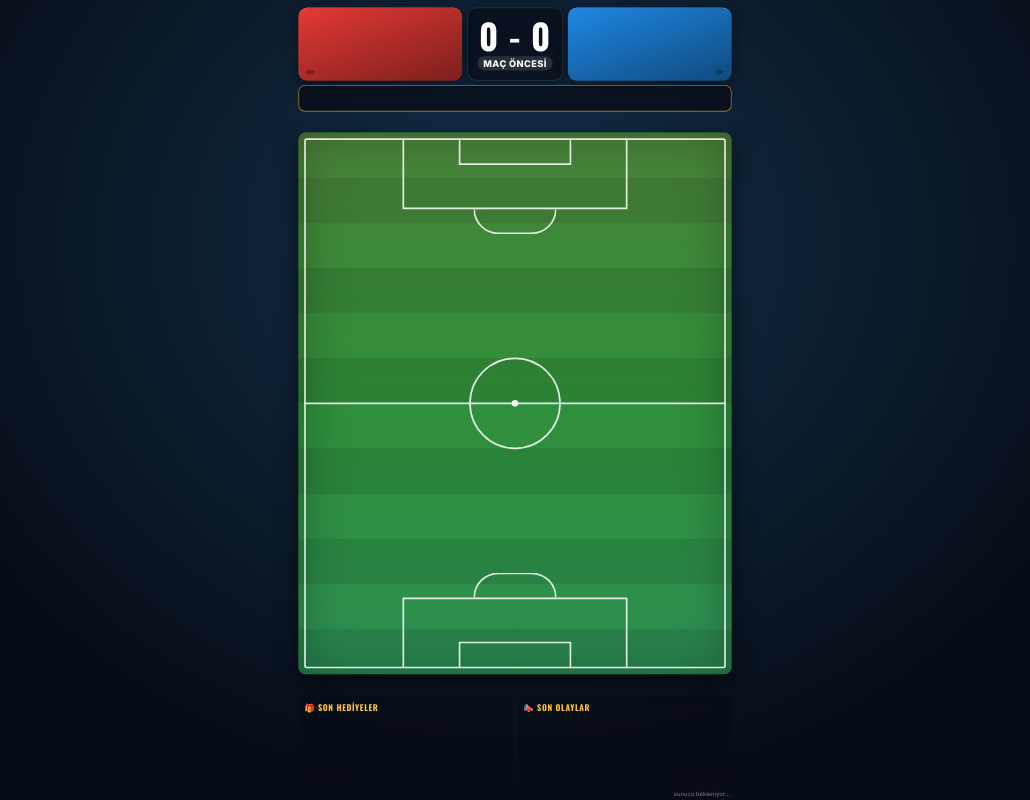
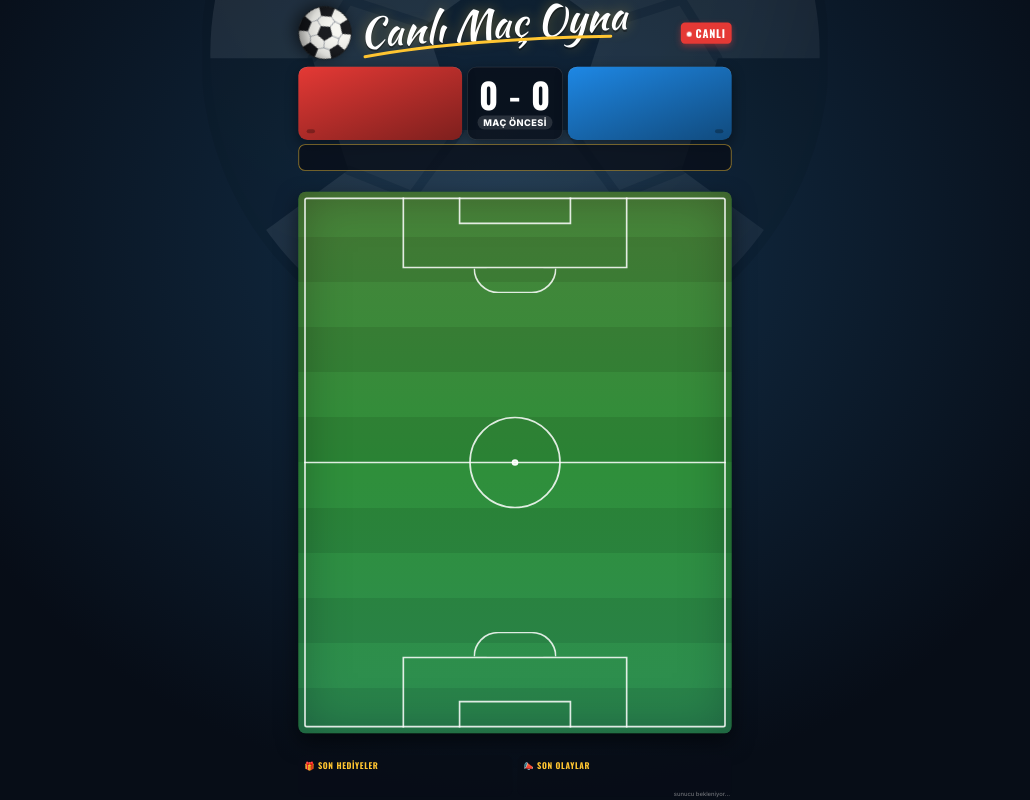
Before and after one commit to adhbabu/Bus-Tycoon-Game, a website: page tiktok-futbol/public/overlay.html in a window 1280 px wide. Shown: the whole page, without its empty margins (125-1155 px from the left). Drawn offline with nearby package versions, Linux system fonts and the light colour scheme.

Commit message:
TikTok futbol: el yazısı 'Canlı Maç Oyna' logosu ve klasik top arka planı
- Üstte el yazısı logo, dönen klasik siyah-beyaz top (koddan üretilen SVG), CANLI rozeti
- Arka planda soluk dev klasik top; skor tabelası TikTok'un üst menüsünden aşağı kaydı
- Alt bölüm sıkıştırıldı; spiker sıradan mevki değişimlerinde susmaz
- Demo butonları telefonda tek satır

Co-Authored-By: Claude Opus 5.5 <noreply@anthropic.com>
Claude-Session: https://claude.ai/code/session_01C7jD9tmDEVe687mtJpZs35

```diff
--- a/tiktok-futbol/config.json
+++ b/tiktok-futbol/config.json
@@ -5,7 +5,7 @@
   "host": "127.0.0.1",
 
   "allowTeamSwitch": true,
-  "announceTopN": 5,
+  "announceTopN": 3,
   "bigGift": 99,
 
   "auto": {
@@ -22,7 +22,7 @@
 
   "positions": [
     { "key": "ST",  "name": "Santrfor",  "short": "FOR", "x": 0.50, "y": 0.90, "attack": 5,    "minCoins": 0 },
-    { "key": "CAM", "name": "10 Numara", "short": "10",  "x": 0.50, "y": 0.67, "attack": 3,    "minCoins": 0 },
+    { "key": "CAM", "name": "10 Numara", "short": "10",  "x": 0.50, "y": 0.655, "attack": 3,    "minCoins": 0 },
     { "key": "GK",  "name": "Kaleci",    "short": "KL",  "x": 0.50, "y": 0.07, "attack": 0.02, "minCoins": 0 },
     { "key": "LW",  "name": "Sol Kanat", "short": "SLK", "x": 0.15, "y": 0.72, "attack": 2.5,  "minCoins": 0 },
     { "key": "RW",  "name": "Sağ Kanat", "short": "SĞK", "x": 0.85, "y": 0.72, "attack": 2.5,  "minCoins": 0 },
--- a/tiktok-futbol/public/fx.js
+++ b/tiktok-futbol/public/fx.js
@@ -315,7 +315,7 @@ window.FX = (() => {
   let canvas = null;
   let c2d = null;
   let parts = [];
-  function confetti(colors = ['#ffc531', '#ffffff', '#e53935', '#1e88e5'], n = 170, x = 540, y = 900) {
+  function confetti(colors = ['#ffc531', '#ffffff', '#e53935', '#1e88e5'], n = 170, x = 540, y = 1040) {
     if (!canvas) {
       canvas = document.createElement('canvas');
       canvas.width = 1080;
--- a/tiktok-futbol/public/overlay.html
+++ b/tiktok-futbol/public/overlay.html
@@ -11,7 +11,7 @@
 <title>Canlı Futbol</title>
 <link rel="preconnect" href="https://fonts.googleapis.com">
 <link rel="preconnect" href="https://fonts.gstatic.com" crossorigin>
-<link href="https://fonts.googleapis.com/css2?family=Oswald:wght@500;700&family=Inter:wght@500;700;800&display=swap" rel="stylesheet">
+<link href="https://fonts.googleapis.com/css2?family=Kaushan+Script&family=Oswald:wght@500;700&family=Inter:wght@500;700;800&display=swap" rel="stylesheet">
 <style>
   :root {
     --A: #e53935;
@@ -40,9 +40,27 @@
     transform-origin: 0 0;
   }
 
+  /* ---------- logo: el yazısı + klasik top ---------- */
+  #bgball { position: absolute; left: 50%; top: -620px; width: 1500px; height: 1500px; margin-left: -750px; opacity: .085; pointer-events: none; }
+  #logo { position: absolute; left: 20px; right: 20px; top: 6px; height: 146px; display: flex; align-items: center; gap: 18px; }
+  #logo .ball { flex: none; width: 128px; height: 128px; filter: drop-shadow(0 10px 18px rgba(0,0,0,.55)); animation: spin 16s linear infinite; }
+  #logo .lt { position: relative; flex: 1; min-width: 0; transform: rotate(-4deg); transform-origin: left center; }
+  #logo .lt b {
+    display: block; font-family: 'Kaushan Script', 'Brush Script MT', cursive; font-weight: 400; font-size: 98px; line-height: 1.05;
+    color: #fff; white-space: nowrap; text-shadow: 0 5px 0 rgba(0,0,0,.35), 0 0 30px rgba(255,197,49,.35);
+  }
+  #logo .lt svg { position: absolute; left: 6px; bottom: -14px; width: 600px; height: 30px; overflow: visible; }
+  #logo .live {
+    flex: none; align-self: center; font-family: Oswald, sans-serif; font-weight: 700; font-size: 26px; letter-spacing: 2px;
+    background: #e53935; color: #fff; border-radius: 10px; padding: 6px 14px; box-shadow: 0 6px 16px rgba(229,57,53,.45);
+  }
+  #logo .live::before { content: ''; display: inline-block; width: 12px; height: 12px; border-radius: 50%; background: #fff; margin-right: 9px; vertical-align: 3px; animation: blink 1s infinite; }
+  @keyframes spin { to { transform: rotate(360deg); } }
+  @media (prefers-reduced-motion: reduce) { #logo .ball { animation: none; } }
+
   /* ---------- skor tabelası ---------- */
   #header {
-    position: absolute; left: 20px; right: 20px; top: 18px; height: 176px;
+    position: absolute; left: 20px; right: 20px; top: 160px; height: 176px;
     display: grid; grid-template-columns: 1fr 230px 1fr; gap: 12px;
   }
   .tm {
@@ -100,7 +118,7 @@
 
   /* ---------- nasıl katılırım ---------- */
   #howto {
-    position: absolute; left: 20px; right: 20px; top: 204px; height: 64px;
+    position: absolute; left: 20px; right: 20px; top: 346px; height: 64px;
     border-radius: 16px; background: var(--panel); border: 2px solid rgba(255,197,49,.55);
     display: flex; align-items: center; justify-content: center; gap: 12px;
     font-size: 25px; font-weight: 700; white-space: nowrap; overflow: hidden;
@@ -121,12 +139,12 @@
   }
   .bench .lbl { color: #fff; background: var(--c); border-radius: 8px; padding: 3px 10px; flex: none; }
   .bench .b { background: rgba(255,255,255,.08); border-radius: 8px; padding: 3px 9px; }
-  #benchA { top: 276px; }
-  #benchB { top: 1626px; }
+  #benchA { top: 418px; }
+  #benchB { top: 1768px; }
 
   /* ---------- saha ---------- */
   #pitch {
-    position: absolute; left: 20px; top: 318px; width: 1040px; height: 1300px;
+    position: absolute; left: 20px; top: 460px; width: 1040px; height: 1300px;
     border-radius: 18px; overflow: hidden;
     background:
       repeating-linear-gradient(180deg, #2f8f3a 0 108.33px, #2a8234 108.33px 216.66px);
@@ -187,10 +205,10 @@
 
   /* ---------- alt bölüm ---------- */
   #bottom {
-    position: absolute; left: 20px; right: 20px; top: 1670px; height: 232px;
+    position: absolute; left: 20px; right: 20px; top: 1812px; height: 100px;
     display: grid; grid-template-columns: 1fr 1fr; gap: 12px;
   }
-  .col { background: var(--panel); border-radius: 18px; padding: 12px 14px; overflow: hidden; }
+  .col { background: var(--panel); border-radius: 18px; padding: 10px 14px; overflow: hidden; }
   .col h3 { font-family: Oswald, sans-serif; font-size: 20px; letter-spacing: 1.5px; color: var(--gold); margin-bottom: 6px; }
   .row {
     display: flex; align-items: center; gap: 10px; height: 38px; font-size: 18px; font-weight: 700;
@@ -203,7 +221,7 @@
 
   /* ---------- duyurular ---------- */
   #toast {
-    position: absolute; left: 60px; right: 60px; top: 880px; min-height: 150px;
+    position: absolute; left: 60px; right: 60px; top: 1022px; min-height: 150px;
     border-radius: 26px; padding: 22px 28px;
     background: linear-gradient(135deg, var(--c), color-mix(in srgb, var(--c) 45%, #000));
     border: 4px solid #fff; box-shadow: 0 25px 60px rgba(0,0,0,.6);
@@ -214,12 +232,12 @@
   #toast.show { opacity: 1; transform: scale(1); }
   #toast .tav { width: 104px; height: 104px; border-radius: 50%; border: 4px solid #fff; background: rgba(0,0,0,.3) center/cover; flex: none; display: none; }
   #toast .tt { font-family: Oswald, sans-serif; font-weight: 700; font-size: 46px; line-height: 1.1; text-shadow: 0 3px 8px rgba(0,0,0,.4); }
-  #toast.goal { top: 720px; flex-direction: column; text-align: center; padding: 30px; }
+  #toast.goal { top: 862px; flex-direction: column; text-align: center; padding: 30px; }
   #toast.goal .big { display: block; }
   #toast .big { display: none; font-family: Oswald, Impact, sans-serif; font-weight: 700; font-size: 150px; line-height: .95; letter-spacing: 4px; color: #fff; text-shadow: 0 6px 0 rgba(0,0,0,.35); animation: shake .5s ease 2; }
 
   #final {
-    position: absolute; left: 70px; right: 70px; top: 760px; padding: 30px; z-index: 15;
+    position: absolute; left: 70px; right: 70px; top: 902px; padding: 30px; z-index: 15;
     border-radius: 28px; background: rgba(6,10,18,.92); border: 4px solid var(--gold);
     text-align: center; display: none; box-shadow: 0 25px 60px rgba(0,0,0,.6);
   }
@@ -230,7 +248,7 @@
 
   /* ---------- spiker altyazısı ---------- */
   #spiker {
-    position: absolute; left: 20px; right: 20px; top: 200px; z-index: 18;
+    position: absolute; left: 20px; right: 20px; top: 342px; z-index: 18;
     display: flex; align-items: center; gap: 18px; padding: 16px 22px;
     border-radius: 20px; background: rgba(6,10,18,.94); border: 3px solid var(--c, var(--gold));
     box-shadow: 0 14px 40px rgba(0,0,0,.6), 0 0 26px color-mix(in srgb, var(--c, var(--gold)) 45%, transparent);
@@ -279,6 +297,14 @@
 <body>
 <div id="wrap">
 <div id="stage">
+  <div id="bgball" aria-hidden="true"></div>
+  <div id="logo">
+    <div class="ball" id="logoBall" aria-hidden="true"></div>
+    <div class="lt"><b>Canlı Maç Oyna</b>
+      <svg viewBox="0 0 600 30" aria-hidden="true"><path d="M4 22 C 160 4, 380 2, 596 14" fill="none" stroke="#ffc531" stroke-width="7" stroke-linecap="round"/></svg>
+    </div>
+    <span class="live">CANLI</span>
+  </div>
   <div id="header">
     <div class="tm A" id="tmA" style="--c: var(--A)">
       <div class="tn"></div><div class="ti"></div><div class="tc"></div><div class="ml"></div><div class="meter"><i></i></div>
@@ -350,6 +376,47 @@ fit();
 
 let state = null;
 const colors = { A: '#e53935', B: '#1e88e5' };
+
+// ---------- klasik siyah-beyaz futbol topu (SVG, koddan üretilir) ----------
+function classicBall(id, R = 100) {
+  const d = Math.PI / 180, c = R;
+  const at = (x, y, r, a) => [x + r * Math.cos(a), y + r * Math.sin(a)];
+  const pent = (x, y, r, rot) => [0, 1, 2, 3, 4].map((j) => at(x, y, r, rot + j * 72 * d));
+  const pts = (a) => a.map((p) => p.map((v) => v.toFixed(1)).join(',')).join(' ');
+  const mid = pent(c, c, 0.3 * R, -90 * d);
+  const Q = [0, 1, 2, 3, 4].map((i) => at(c, c, 0.56 * R, (-90 + 72 * i) * d));
+  const outer = [0, 1, 2, 3, 4].map((i) => {
+    const a = (-54 + 72 * i) * d;
+    const [x, y] = at(c, c, 0.88 * R, a);
+    return pent(x, y, 0.32 * R, a);
+  });
+  let ln = '';
+  const L = (p, q) => { ln += `<line x1="${p[0].toFixed(1)}" y1="${p[1].toFixed(1)}" x2="${q[0].toFixed(1)}" y2="${q[1].toFixed(1)}"/>`; };
+  mid.forEach((p, i) => L(p, Q[i]));
+  const all = outer.flat();
+  const dist = (u, v) => Math.hypot(u[0] - v[0], u[1] - v[1]);
+  Q.forEach((q) => all.slice().sort((u, v) => dist(u, q) - dist(v, q)).slice(0, 2).forEach((v) => L(q, v)));
+  outer.forEach((pg) => [pg[1], pg[4]].forEach((v) => {
+    const a = Math.atan2(v[1] - c, v[0] - c);
+    L(v, at(c, c, R * 1.2, a));
+  }));
+  return `<svg viewBox="0 0 ${2 * R} ${2 * R}" width="100%" height="100%">
+    <defs>
+      <clipPath id="${id}c"><circle cx="${c}" cy="${c}" r="${R - 1}"/></clipPath>
+      <radialGradient id="${id}s" cx="36%" cy="30%" r="80%"><stop offset="0" stop-color="#fff" stop-opacity=".0"/><stop offset=".65" stop-color="#000" stop-opacity=".12"/><stop offset="1" stop-color="#000" stop-opacity=".5"/></radialGradient>
+    </defs>
+    <g clip-path="url(#${id}c)">
+      <circle cx="${c}" cy="${c}" r="${R}" fill="#f7f7f2"/>
+      <g stroke="#8d949c" stroke-width="${(R * 0.03).toFixed(1)}" stroke-linecap="round">${ln}</g>
+      <polygon points="${pts(mid)}" fill="#14161a"/>
+      ${outer.map((pg) => `<polygon points="${pts(pg)}" fill="#14161a"/>`).join('')}
+      <circle cx="${c}" cy="${c}" r="${R}" fill="url(#${id}s)"/>
+    </g>
+    <circle cx="${c}" cy="${c}" r="${R - 1}" fill="none" stroke="#0b0d10" stroke-width="${(R * 0.03).toFixed(1)}"/>
+  </svg>`;
+}
+document.getElementById('logoBall').innerHTML = classicBall('lb');
+document.getElementById('bgball').innerHTML = classicBall('bb');
 
 // ---------- oyuncu kartları ----------
 const cards = new Map();
@@ -640,7 +707,7 @@ function onEvent(ev) {
       break;
     case 'captain':
       FX.fanfare();
-      FX.confetti([gold, '#ffffff', colors[ev.team]], 90, 540, ev.team === 'A' ? 500 : 1300);
+      FX.confetti([gold, '#ffffff', colors[ev.team]], 90, 540, ev.team === 'A' ? 640 : 1440);
       FX.say(ev.prevName ? `Taht değişti! Yeni kaptan ${n}!` : `${n} kaptan oldu!`);
       break;
     case 'promote': FX.promote(); break;
--- a/tiktok-futbol/public/spiker.js
+++ b/tiktok-futbol/public/spiker.js
@@ -194,7 +194,8 @@ window.Spiker = (() => {
       loop();
     },
     onEvent(ev) {
-      if (ev.big) lastBig = Date.now();
+      // önemli anların üstüne konuşma (sıradan mevki değişimleri spikeri susturmaz)
+      if (ev.big && ['goal', 'captain', 'end', 'kickoff', 'mega', 'countdown', 'lobby', 'half'].includes(ev.type)) lastBig = Date.now();
       if (ev.type === 'viewer' && ev.name) {
         viewers.push(ev.name);
         if (viewers.length > 10) viewers.shift();
```
Also changed, not shown: tiktok-futbol/build-demo.mjs (+8 -8 lines).
